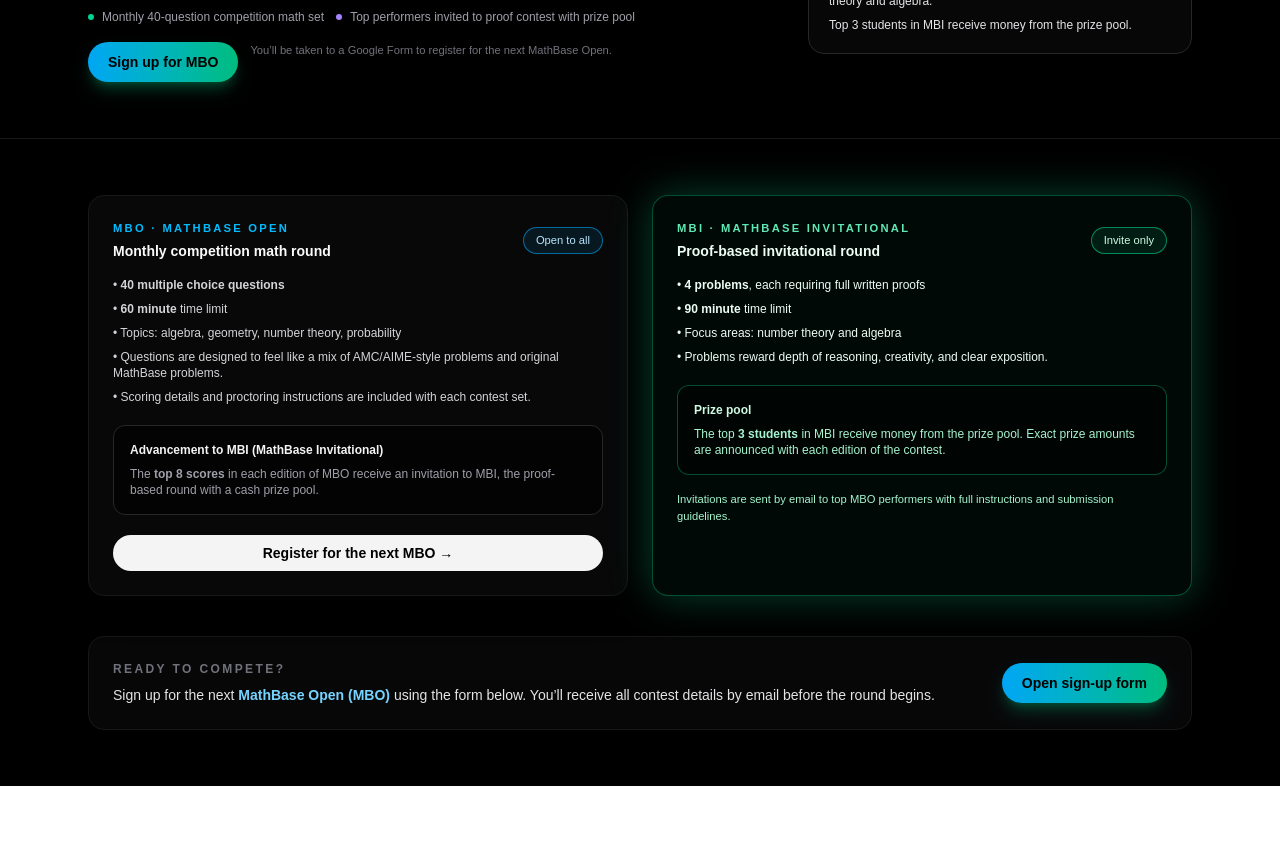
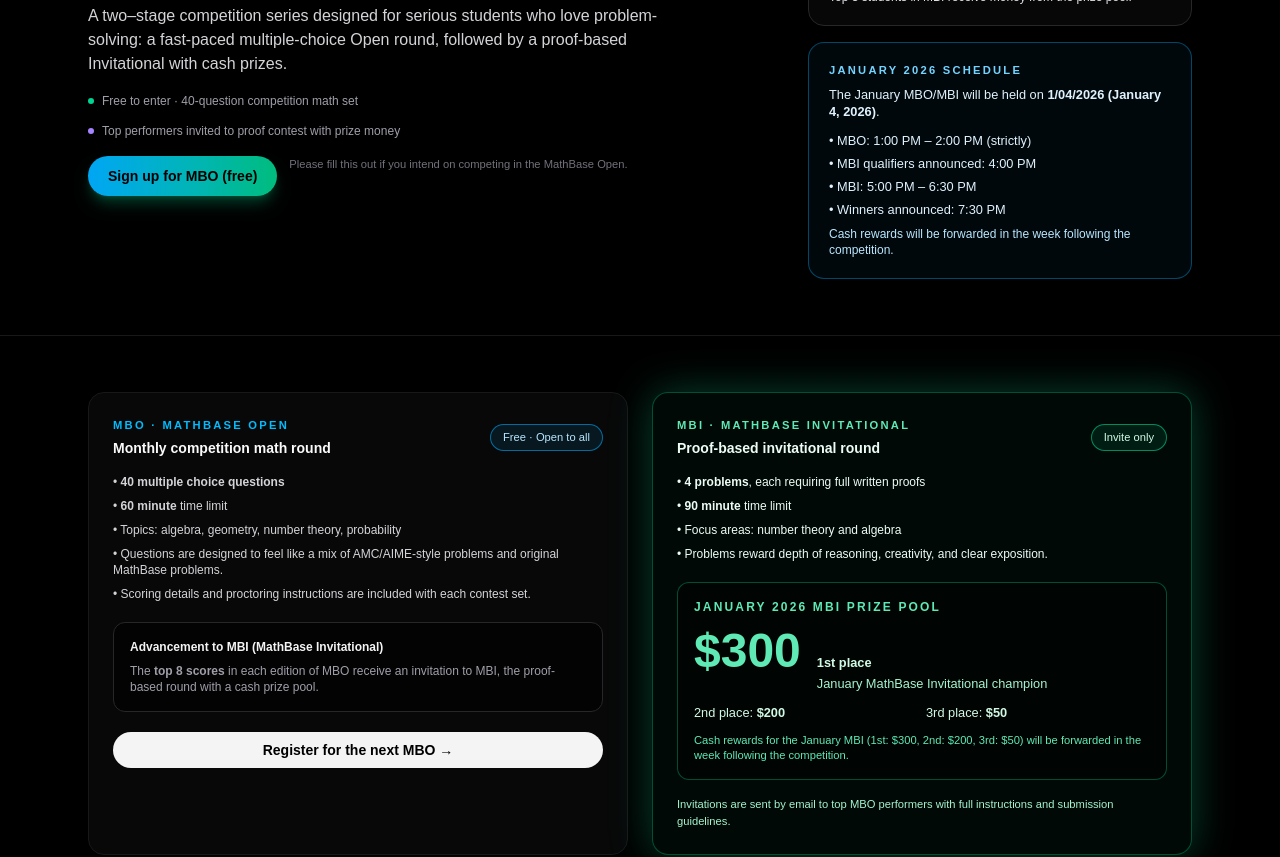
Before and after one commit to a-patek/mathbase, a Next.js app: page /competition in a window 1280 px wide. Shown: the part 300-1157 px from the top of the page. Before the commit the page ends 1086 px from the top, so only its background shows below. Built offline with nearby package versions, Linux system fonts and the light colour scheme.

Commit message:
Update MBO/MBI competition rules

```diff
--- a/app/competition/page.tsx
+++ b/app/competition/page.tsx
@@ -32,11 +32,11 @@
             <div className="flex flex-wrap gap-3 text-[0.75rem] text-zinc-400">
               <div className="flex items-center gap-2">
                 <span className="h-1.5 w-1.5 rounded-full bg-emerald-400" />
-                Monthly 40-question competition math set
+                Free to enter · 40-question competition math set
               </div>
               <div className="flex items-center gap-2">
                 <span className="h-1.5 w-1.5 rounded-full bg-violet-400" />
-                Top performers invited to proof contest with prize pool
+                Top performers invited to proof contest with prize money
               </div>
             </div>
 
@@ -47,15 +47,17 @@
                 rel="noopener noreferrer"
                 className="inline-flex items-center justify-center rounded-full bg-gradient-to-r from-sky-500 to-emerald-500 px-5 py-2.5 text-sm font-semibold text-black shadow-lg shadow-emerald-500/30 hover:from-sky-400 hover:to-emerald-400"
               >
-                Sign up for MBO
+                Sign up for MBO (free)
               </Link>
               <p className="text-[0.7rem] text-zinc-500">
-                You’ll be taken to a Google Form to register for the next MathBase Open.
+                Please fill this out if you intend on competing in the MathBase Open.
               </p>
             </div>
           </div>
 
-          <div className="max-w-sm rounded-2xl border border-zinc-800 bg-zinc-950/80 p-5 text-xs text-zinc-200">
+          {/* Format + date/schedule overview */}
+          <div className="max-w-sm space-y-4">
+            <div className="rounded-2xl border border-zinc-800 bg-zinc-950/80 p-5 text-xs text-zinc-200">
               <p className="text-[0.7rem] font-semibold uppercase tracking-[0.2em] text-zinc-400">
                 Format overview
               </p>
@@ -66,12 +68,11 @@
                   geometry, number theory, probability.
                 </li>
                 <li>
-                Top <span className="font-semibold">8</span> scores across all
-                participants qualify for the{" "}
+                  Top <span className="font-semibold">8</span> scores qualify for{" "}
                   <span className="font-semibold text-emerald-300">
                     MBI (MathBase Invitational)
-                </span>{" "}
-                with a cash prize pool.
+                  </span>
+                  , a proof-based round with a cash prize pool.
                 </li>
                 <li>
                   <span className="font-semibold text-emerald-300">MBI</span> — 4
@@ -81,6 +82,29 @@
                   Top 3 students in MBI receive money from the prize pool.
                 </li>
               </ul>
+            </div>
+
+            <div className="rounded-2xl border border-sky-500/40 bg-sky-500/5 p-5 text-xs text-sky-100">
+              <p className="text-[0.7rem] font-semibold uppercase tracking-[0.2em] text-sky-300">
+                January 2026 schedule
+              </p>
+              <p className="mt-2 text-[0.8rem]">
+                The January MBO/MBI will be held on{" "}
+                <span className="font-semibold text-sky-100">
+                  1/04/2026 (January 4, 2026)
+                </span>
+                .
+              </p>
+              <ul className="mt-3 space-y-1.5 text-[0.8rem]">
+                <li>• MBO: 1:00 PM – 2:00 PM (strictly)</li>
+                <li>• MBI qualifiers announced: 4:00 PM</li>
+                <li>• MBI: 5:00 PM – 6:30 PM</li>
+                <li>• Winners announced: 7:30 PM</li>
+              </ul>
+              <p className="mt-2 text-[0.75rem] text-sky-200">
+                Cash rewards will be forwarded in the week following the competition.
+              </p>
+            </div>
           </div>
         </div>
       </section>
@@ -101,7 +125,7 @@
                 </h2>
               </div>
               <span className="rounded-full border border-sky-500/60 bg-sky-500/10 px-3 py-1 text-[0.7rem] font-medium text-sky-200">
-                Open to all
+                Free · Open to all
               </span>
             </div>
 
@@ -180,18 +204,42 @@
               </p>
             </div>
 
-            <div className="mt-5 rounded-xl border border-emerald-500/40 bg-black/50 p-4 text-xs text-emerald-100">
-              <p className="font-semibold">Prize pool</p>
-              <p className="mt-2 text-xs text-emerald-200">
-                The top <span className="font-semibold">3 students</span> in MBI receive
-                money from the prize pool. Exact prize amounts are announced with each
-                edition of the contest.
+            {/* January prize pool section */}
+            <div className="mt-5 rounded-xl border border-emerald-500/40 bg-black/50 p-4 text-xs text-emerald-100 space-y-3">
+              <p className="text-[0.75rem] font-semibold uppercase tracking-[0.18em] text-emerald-300">
+                January 2026 MBI prize pool
+              </p>
+
+              <div className="flex flex-wrap items-baseline gap-4">
+                <div className="text-4xl md:text-5xl font-extrabold text-emerald-300 leading-none">
+                  $300
+                </div>
+                <div className="text-[0.8rem] text-emerald-100 space-y-1">
+                  <p className="font-semibold">1st place</p>
+                  <p className="text-emerald-200">
+                    January MathBase Invitational champion
+                  </p>
+                </div>
+              </div>
+
+              <div className="grid gap-2 text-[0.8rem] md:grid-cols-2">
+                <p>
+                  2nd place: <span className="font-semibold">$200</span>
+                </p>
+                <p>
+                  3rd place: <span className="font-semibold">$50</span>
+                </p>
+              </div>
+
+              <p className="text-[0.7rem] text-emerald-300">
+                Cash rewards for the January MBI (1st: $300, 2nd: $200, 3rd: $50) will
+                be forwarded in the week following the competition.
               </p>
             </div>
 
             <p className="mt-4 text-[0.7rem] text-emerald-200">
-              Invitations are sent by email to top MBO performers with full instructions
-              and submission guidelines.
+              Invitations are sent by email to top MBO performers with full
+              instructions and submission guidelines.
             </p>
           </div>
         </div>
@@ -206,8 +254,8 @@
               <p className="mt-2 text-sm text-zinc-200">
                 Sign up for the next{" "}
                 <span className="font-semibold text-sky-300">MathBase Open (MBO)</span>{" "}
-                using the form below. You’ll receive all contest details by email before
-                the round begins.
+                using the form below. It is free to compete, and prize money is awarded
+                to the top three in the MathBase Invitational.
               </p>
             </div>
             <Link
```
Lines whose indentation alone changed are shown as unchanged.
